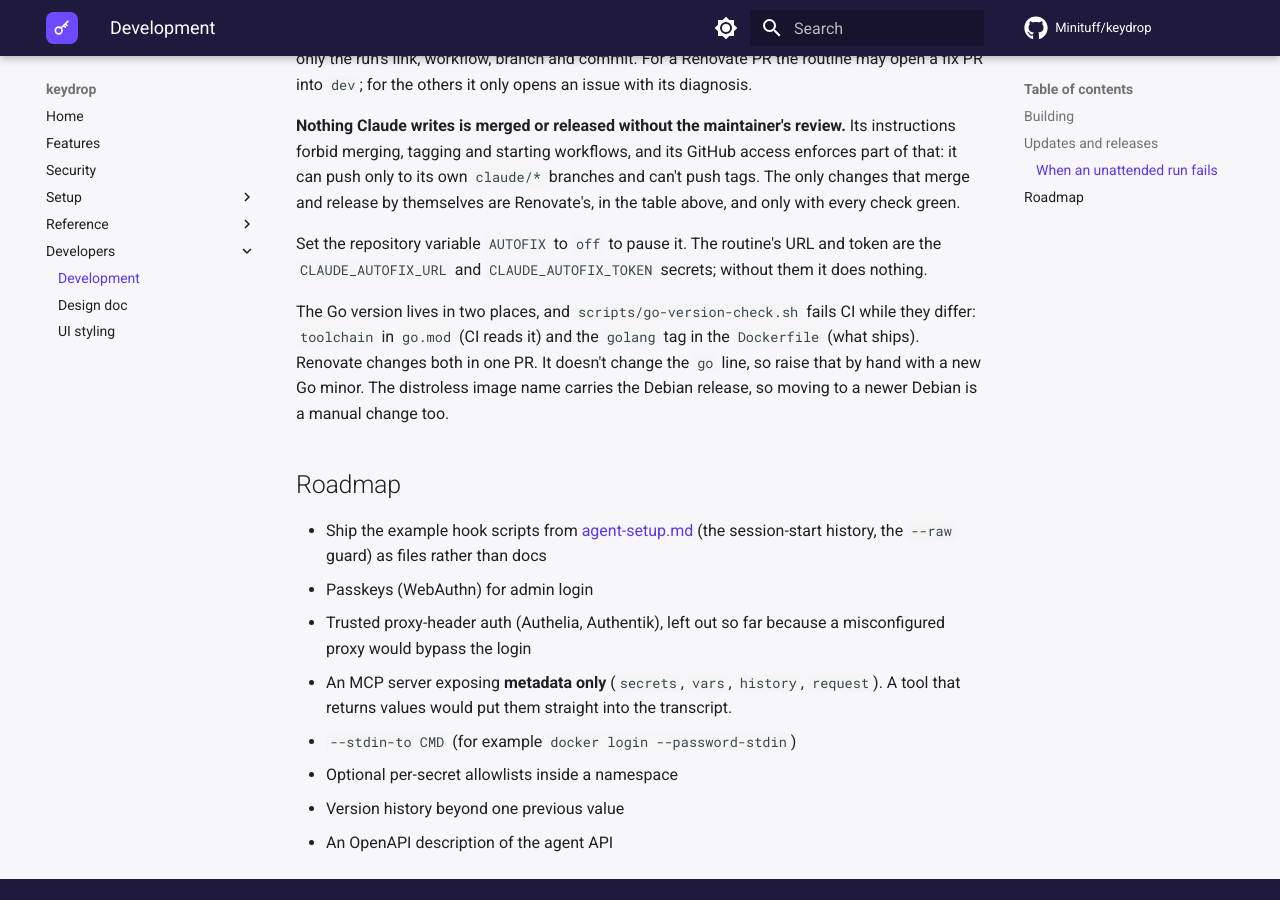
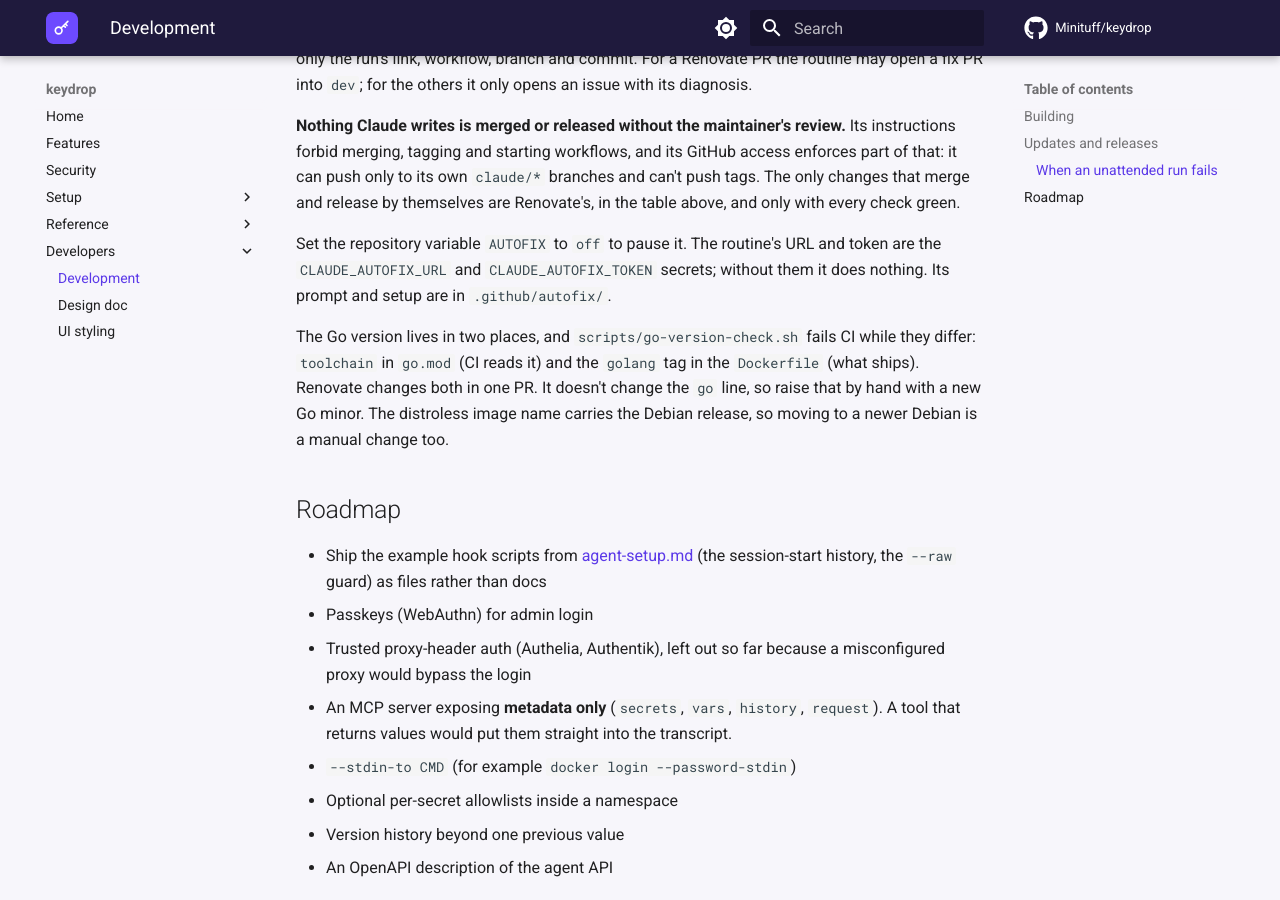
Before and after one commit to Minituff/keydrop, an MkDocs documentation site: the page built from docs/development.md, in a window 1280 px wide and 900 px high, scrolled down 2063 px. Built offline with MkDocs 1.6.1 and Material for MkDocs 9.7.7, drawn with Linux system fonts in a browser that asks for light colours; comment, search, counter and statistics services are not loaded.

Commit message:
autofix: keep the routine's prompt and environment setup in the repo
The routine lives on claude.ai; this records how to rebuild it and keeps
its prompt under review like everything else.

```diff
--- a/docs/development.md
+++ b/docs/development.md
@@ -90,7 +90,8 @@ check green.
 
 Set the repository variable `AUTOFIX` to `off` to pause
 it. The routine's URL and token are the `CLAUDE_AUTOFIX_URL` and `CLAUDE_AUTOFIX_TOKEN`
-secrets; without them it does nothing.
+secrets; without them it does nothing. Its prompt and setup are in
+`.github/autofix/`.
 
 The Go version lives in two places, and `scripts/go-version-check.sh` fails CI
 while they differ: `toolchain` in `go.mod` (CI reads it) and the `golang` tag in
```
Also changed, not shown: .github/autofix/README.md (added), .github/autofix/prompt.md (added), 1 other file.
